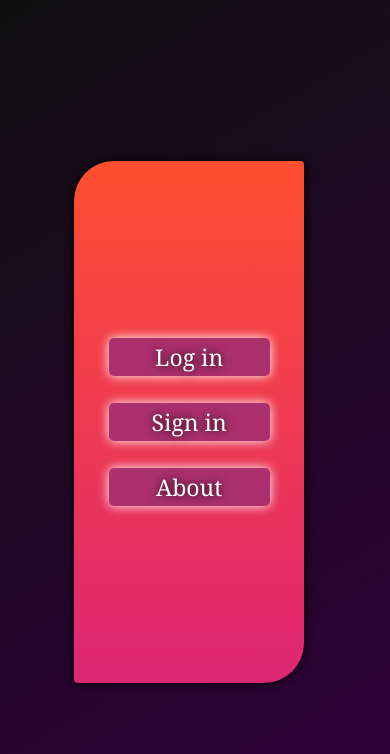
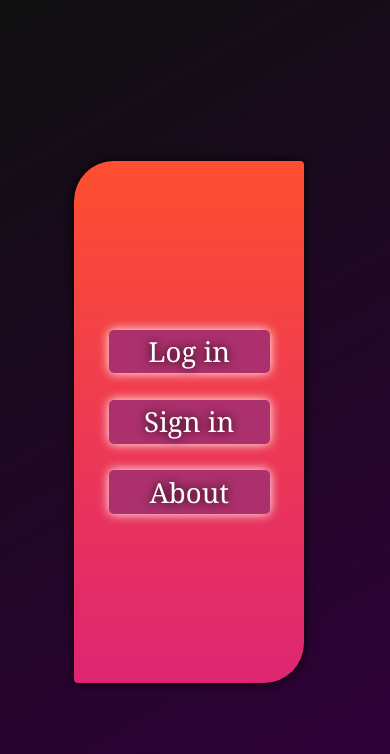
Before and after one commit to jesveldev/jesveldev.github.io, a PHP site: page / in a window 390 px wide. Shown: the top 754 px of the page. Run offline with PHP 8.4, Linux system fonts and the light colour scheme.

Commit message:
Add files via upload

```diff
--- a/style.css
+++ b/style.css
@@ -301,7 +301,7 @@ button{
 
 	.main-menu-button{
 		padding: 1.5%;
-		font-size: 1.25em;
+		font-size: 1.5em;
 		width: 75%;
 	}
 
```
